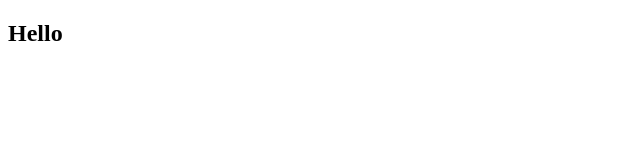
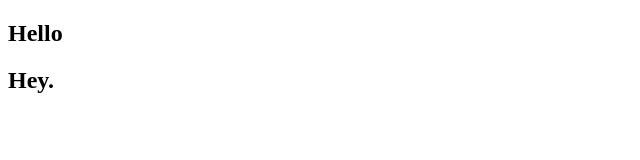
Before and after one commit to Pkoutsokeras/pkoutsokeras.github.io, a plain HTML site: page index.html in a window 1280 px wide. Shown: the full height of the page, 0-640 px from the left. Drawn offline with Linux system fonts and the light colour scheme.

Commit message:
Update index.html

```diff
--- a/index.html
+++ b/index.html
@@ -2,3 +2,6 @@
 <head>
     <h2>Hello</h2>
 </head>
+<body>
+    <h2>Hey.</h2>
+</body>
```
